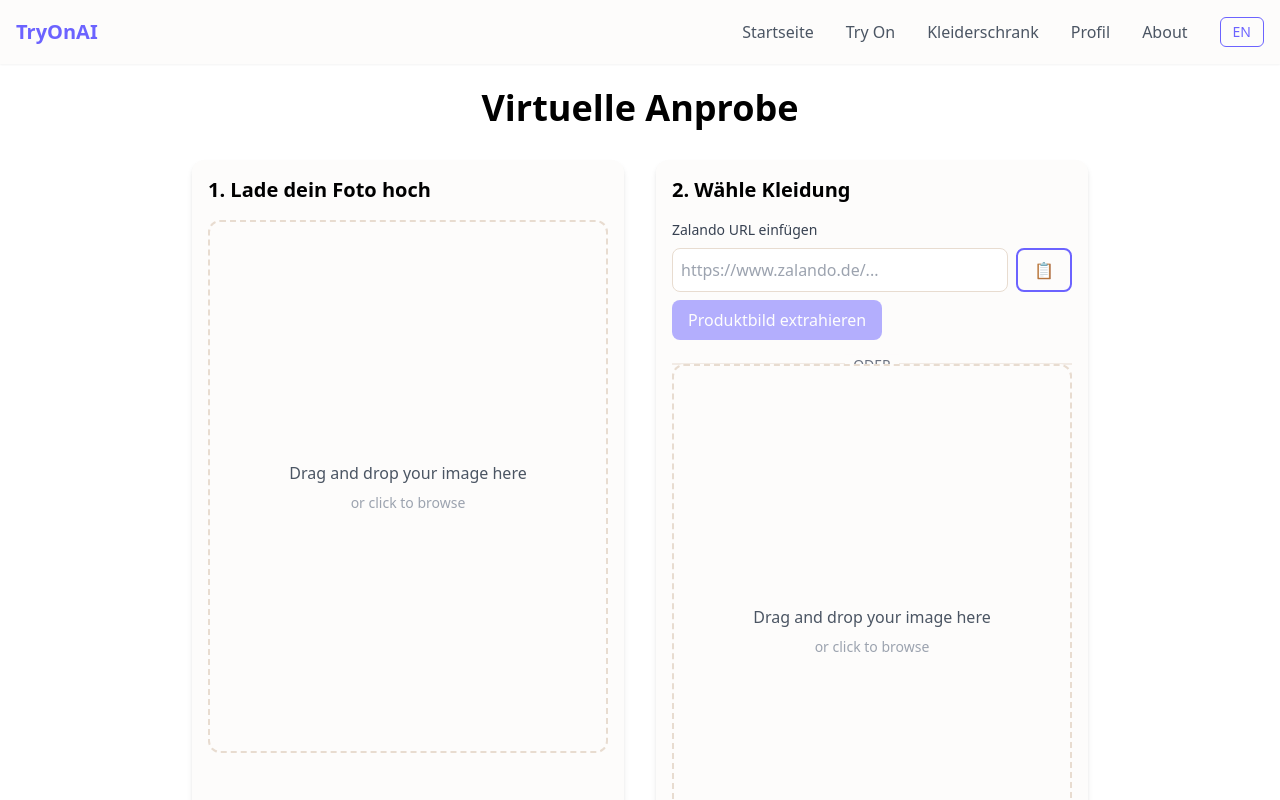
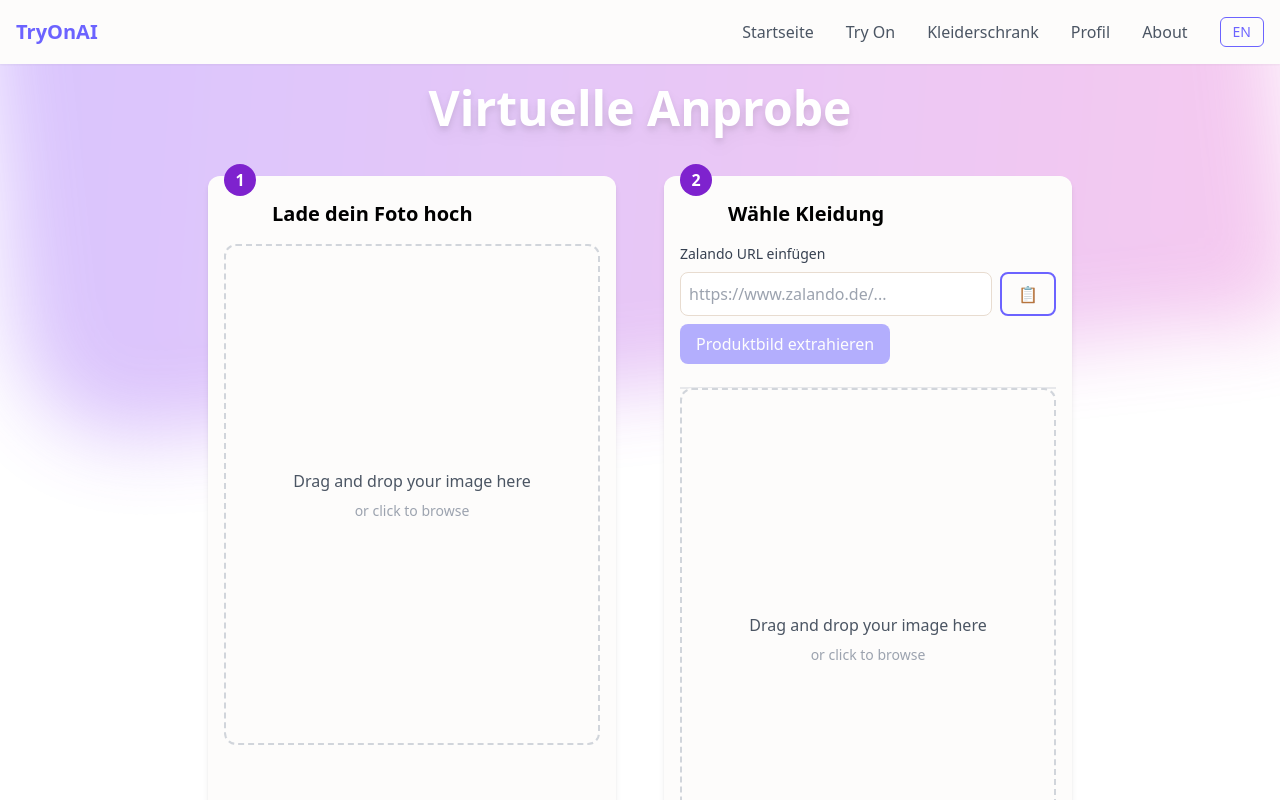
Before and after one commit to Kirschdieb/TryOnAI, a React (Vite) app: page /try-on in a window 1280 px wide. Shown: the top 800 px of the page. Built offline with nearby package versions, Linux system fonts and the light colour scheme.

Commit message:
Try-On Seite Design

```diff
--- a/src/components/pages/HomeUpload.jsx
+++ b/src/components/pages/HomeUpload.jsx
@@ -155,19 +155,34 @@ export default function HomeUpload() {
   };
 
   return (
-    <div className="max-w-4xl mx-auto">
-      <h1 className="text-4xl font-bold text-center mb-8">
+    <section className="relative overflow-hidden">
+      {/* Custom Purple Gradient Background */}
+      <div
+        className="fixed -top-24 left-1/2 -translate-x-1/2 w-screen h-1/2-screen -z-20 rotate-[-6deg] rounded-bl-[120px]"
+        style={{
+          background: 'linear-gradient(100deg, #7f3ffb 0%, #e14eca 100%)',
+          minWidth: '100vw',
+        }}
+        aria-hidden="true"
+      />
+      {/* Soft shadow for depth */}
+      <div
+        className="fixed -top-24 left-1/2 -translate-x-1/2 w-screen h-[60vh] -z-30 rotate-[-6deg] rounded-bl-[120px] opacity-30 blur-2xl"
+        style={{ background: 'linear-gradient(100deg, #7f3ffb 0%, #e14eca 100%)', minWidth: '100vw' }}
+      />
+      <div className="max-w-4xl mx-auto px-4">
+        <h1 className="text-4xl md:text-5xl font-bold text-center mb-12 text-white drop-shadow-lg">
           {t('home.virtualTryOn')}
         </h1>
-
-      <div className="grid md:grid-cols-2 gap-8">
+        <div className="grid md:grid-cols-2 gap-12">
           {/* User Photo Upload */}
-        <Card>
-          <h2 className="text-xl font-semibold mb-4">{t('home.uploadYourPhoto')}</h2>
+          <Card className="relative hover:shadow-lg transition-shadow duration-200">
+            <span className="absolute -top-3 left-4 bg-purple-700 text-white rounded-full w-8 h-8 flex items-center justify-center font-bold">1</span>
+            <h2 className="text-xl font-semibold mb-4 mt-2 pl-12">{t('home.uploadYourPhoto')}</h2>
             <div className="relative aspect-[3/4] mb-4">
               <DropZone
                 onFileSelect={setUserPhotoFile} // setUserPhotoFile will receive the File object
-              className="w-full h-full"
+                className="w-full h-full rounded-lg border-2 border-dashed border-gray-300"
               />
               {userPhotoPreviewUrl && (
                 <div className="absolute inset-0 pointer-events-none">
@@ -182,8 +197,9 @@ export default function HomeUpload() {
           </Card>
 
           {/* Clothing Upload */}
-        <Card>
-          <h2 className="text-xl font-semibold mb-4">{t('home.chooseClothing')}</h2>
+          <Card className="relative hover:shadow-lg transition-shadow duration-200">
+            <span className="absolute -top-3 left-4 bg-purple-700 text-white rounded-full w-8 h-8 flex items-center justify-center font-bold">2</span>
+            <h2 className="text-xl font-semibold mb-4 mt-2 pl-12">{t('home.chooseClothing')}</h2>
 
             {/* Zalando URL Input */}
             <div className="mb-6">
@@ -222,12 +238,9 @@ export default function HomeUpload() {
               {extractError && <p className="text-sm text-red-600 mt-1">{extractError}</p>}
             </div>
 
-          <div className="relative">
+            <div className="relative mt-6">
               <div className="absolute inset-x-0 top-1/2 -translate-y-1/2">
-              <div className="border-t border-cream-300"></div>
-              <div className="absolute inset-0 flex items-center justify-center">
-                <span className="bg-cream-100 px-2 text-sm text-gray-500">{t('home.or')}</span>
-              </div>
+                <div className="border-t border-gray-300"></div>
               </div>
             </div>
 
@@ -237,11 +250,8 @@ export default function HomeUpload() {
                 <DropZone
                   onFileSelect={(file) => {
                     setClothPhotoFile(file);
-                  // Zalando URL zurücksetzen wenn File hochgeladen wird
-                  setLocalZalandoUrl('');
-                  setHomeZalandoUrl('');
                   }}
-                className="w-full h-full"
+                  className="w-full h-full rounded-lg border-2 border-dashed border-gray-300"
                 />
                 {localClothPhotoUrl && ( // Use localClothPhotoUrl for condition
                   <div className="absolute inset-0 pointer-events-none">
@@ -262,11 +272,12 @@ export default function HomeUpload() {
           <Button
             onClick={handleTryOn}
             disabled={!isValid}
-          className="w-full md:w-auto"
+            className="bg-purple-700 text-white hover:bg-purple-800 px-8 py-3 rounded-lg transition-colors duration-200 w-full md:w-auto"
           >
             {t('home.tryOn')}
           </Button>
         </div>
       </div>
+    </section>
   );
 }
--- a/src/contexts/LanguageContext.jsx
+++ b/src/contexts/LanguageContext.jsx
@@ -67,8 +67,8 @@ const translations = {
     'home.generateButton': 'Anprobe generieren',
     'home.clipboardPrompt': 'Möchtest du diesen Link für die Anprobe verwenden?',
     'home.virtualTryOn': 'Virtuelle Anprobe',
-    'home.uploadYourPhoto': '1. Lade dein Foto hoch',
-    'home.chooseClothing': '2. Wähle Kleidung',
+    'home.uploadYourPhoto': 'Lade dein Foto hoch',
+    'home.chooseClothing': 'Wähle Kleidung',
     'home.pasteZalandoUrl': 'Zalando URL einfügen',
     'home.zalandoPlaceholder': 'https://www.zalando.de/...',
     'home.extracting': 'Extrahiere...',
```
Lines whose indentation alone changed are shown as unchanged.
